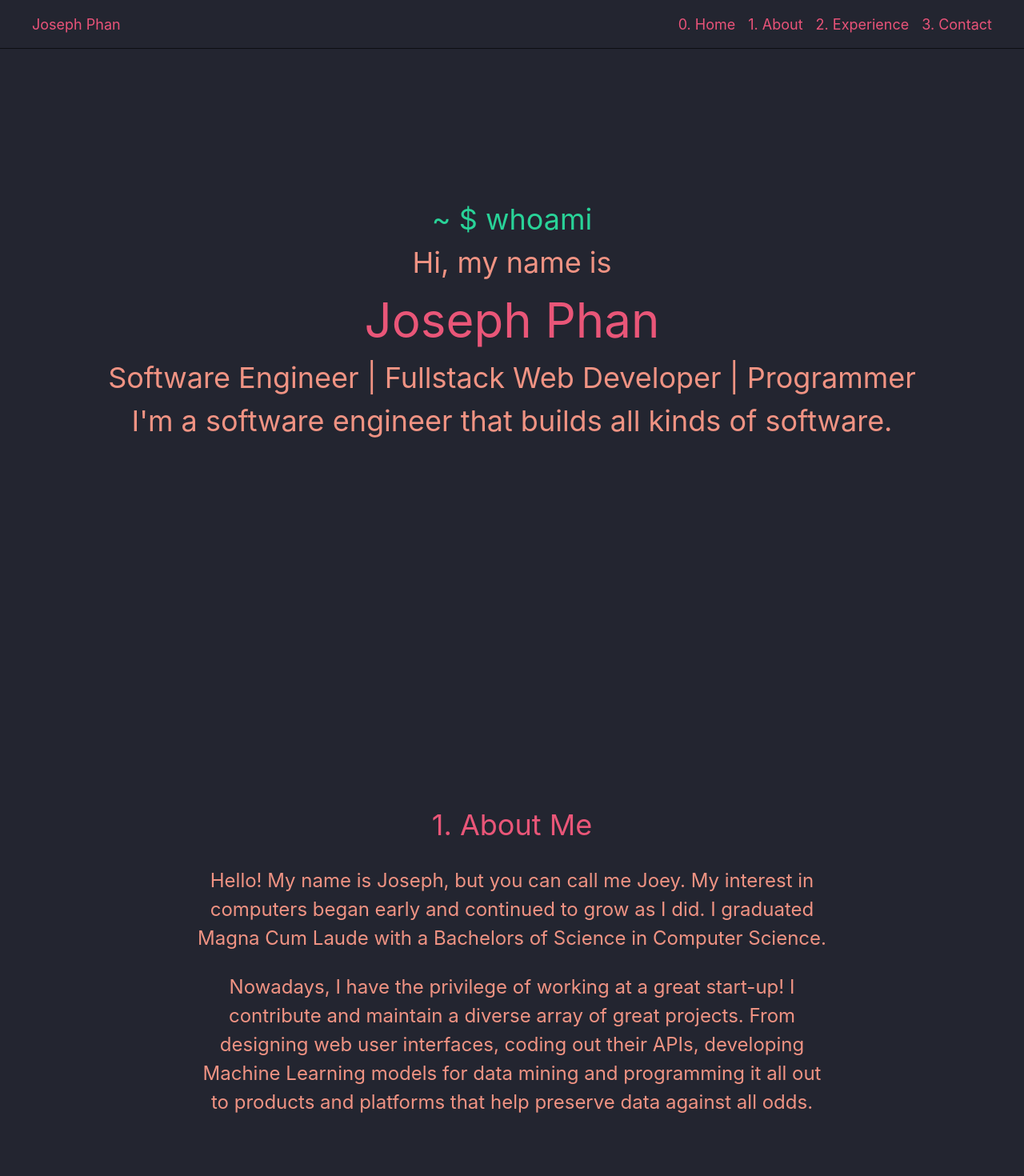
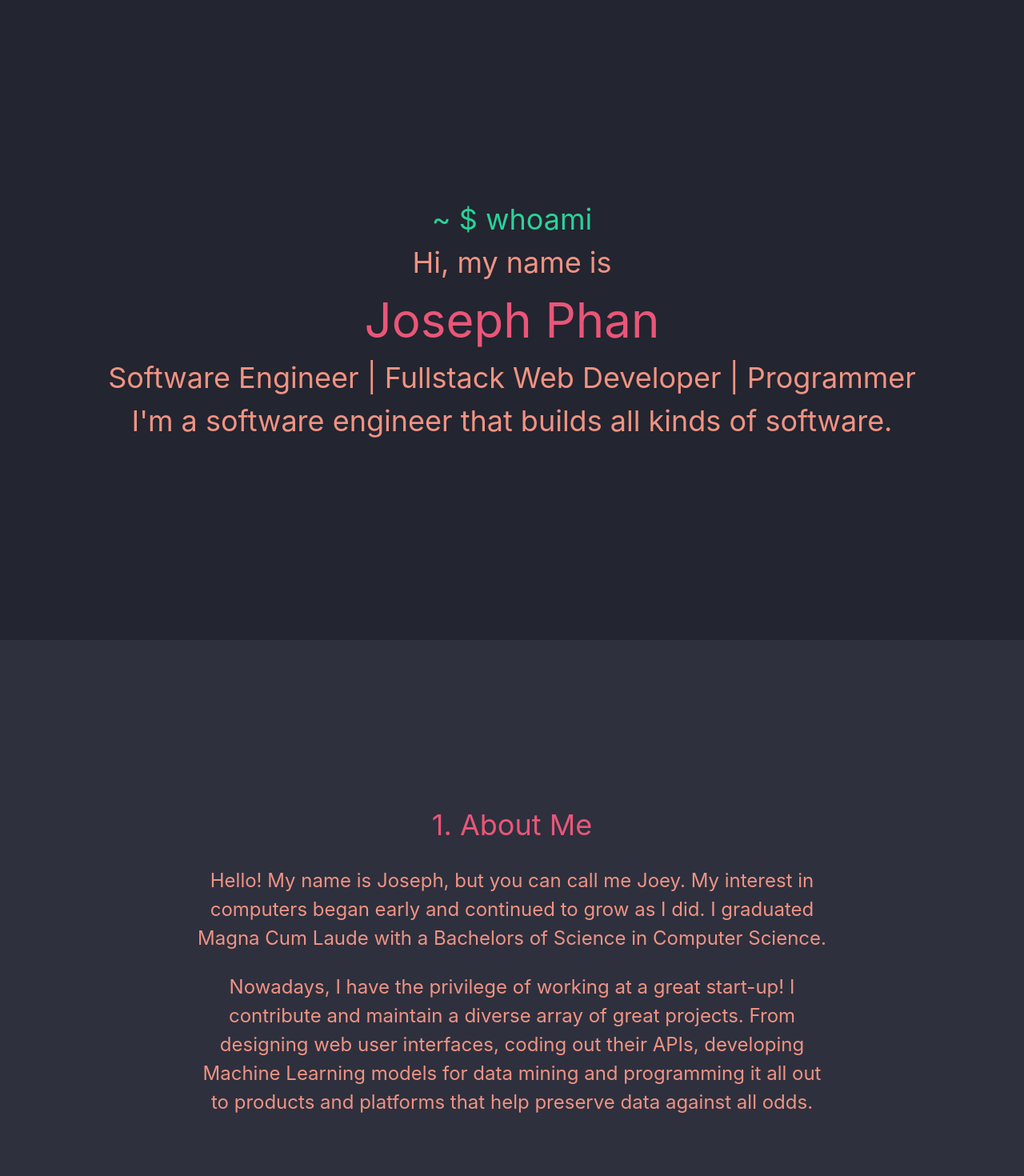
Before and after one commit to joeykphan/joeykphan.github.io, a Next.js app: page / in a window 1280 px wide. Shown: the top 1470 px of the page at 80% size. Built offline with nearby package versions, Linux system fonts and the light colour scheme.

Commit message:
removed navbar

```diff
--- a/components/navbar.tsx
+++ b/components/navbar.tsx
@@ -7,7 +7,8 @@ import {
     useDisclosure,
     Text,
 } from '@chakra-ui/react'
-import { Link } from 'react-scroll'
+import Link from 'next/link'
+// import { Link } from 'react-scroll'
 import React from 'react'
 import { HamburgerIcon } from '@chakra-ui/icons'
 
@@ -38,7 +39,7 @@ const Navbar = () => {
                     color="black"
                 >
                     <Flex align="center" mr={2}>
-                        <Link activeClass="active" to="whoami" spy={true} smooth={true} duration={1000}>
+                        <Link href={"/"} >
                             {/* <Button bgColor={"#E95379"} size='lg'> */}
                                 <Text color={"#E95379"} fontSize='lg' >Joseph Phan</Text>
                             {/* </Button> */}
@@ -64,22 +65,22 @@ const Navbar = () => {
                             flexGrow={1}
                             mt={{ base: 225, md: 0 }}
                         >
-                            <Link activeClass="active" to="whoami" spy={true} smooth={true} duration={1000}>
+                            <Link href={"/"} >
                                 {/* <Button bgColor={"#E95379"} size='md'> */}
                                 <Text color={"#E95379"} fontSize='lg' >0. Home</Text>
                                 {/* </Button> */}
                             </Link>
-                            <Link activeClass="active" to="about" spy={true} smooth={true} duration={1000}>
+                            <Link href={"/about"} >
                                 {/* <Button bgColor={"#E95379"} size='md'> */}
                                 <Text color={"#E95379"} fontSize='lg' >1. About</Text>
                                 {/* </Button> */}
                             </Link>
-                            <Link activeClass="active" to="experience" spy={true} smooth={true} duration={1000}>
+                            <Link href={"/experience"} >
                                 {/* <Button bgColor={"#E95379"} size='md'> */}
                                 <Text color={"#E95379"} fontSize='lg' >2. Experience</Text>
                                 {/* </Button> */}
                             </Link>
-                            <Link activeClass="active" to="contact" spy={true} smooth={true} duration={1000}>
+                            <Link href={"/contact"} >
                                 {/* <Button bgColor={"#E95379"} size='md'> */}
                                 <Text color={"#E95379"} fontSize='lg' >3. Contact</Text>
                                 {/* </Button> */}
--- a/components/sections/about.tsx
+++ b/components/sections/about.tsx
@@ -16,7 +16,7 @@ const About = () => {
 		<Box
 			id='about'
 			minH='100vh'
-			bg='#232530'
+			bg='#2E303E'
 			display='flex'
 			flexDirection='column'
 			justifyContent='center'
--- a/components/sections/contact.tsx
+++ b/components/sections/contact.tsx
@@ -13,7 +13,7 @@ const Contact = () => {
 		<Box
 			id='contact'
 			minH='100vh'
-			bg='#232530'
+			bg='#2E303E'
 			display='flex'
 			flexDirection='column'
 			justifyContent='center'
--- a/package.json
+++ b/package.json
@@ -7,8 +7,7 @@
         "build": "next build",
         "start": "next start",
         "lint": "next lint",
-        "format": "prettier --write ./*.{js,ts} ./pages/**/*.{ts,tsx} ./components/**/*.tsx",
-        "deploy": "next build && touch out/.nojekyll && git add out/ && git commit -m \"Deploy\" && git subtree push --prefix out origin gh-pages"
+        "format": "prettier --write ./*.{js,ts} ./pages/**/*.{ts,tsx} ./components/**/*.tsx"
     },
     "dependencies": {
         "@chakra-ui/icons": "^2.0.4",
--- a/pages/index.tsx
+++ b/pages/index.tsx
@@ -17,7 +17,7 @@ const Home: NextPage = () => {
 			</Head>
 
 			<main>
-				<Navbar />
+				{/* <Navbar /> */}
 				<Whoami />
 				<About />
 				<Experience />
```
Also changed, not shown: 1 other file (tests, documents, lock files or other folders).
